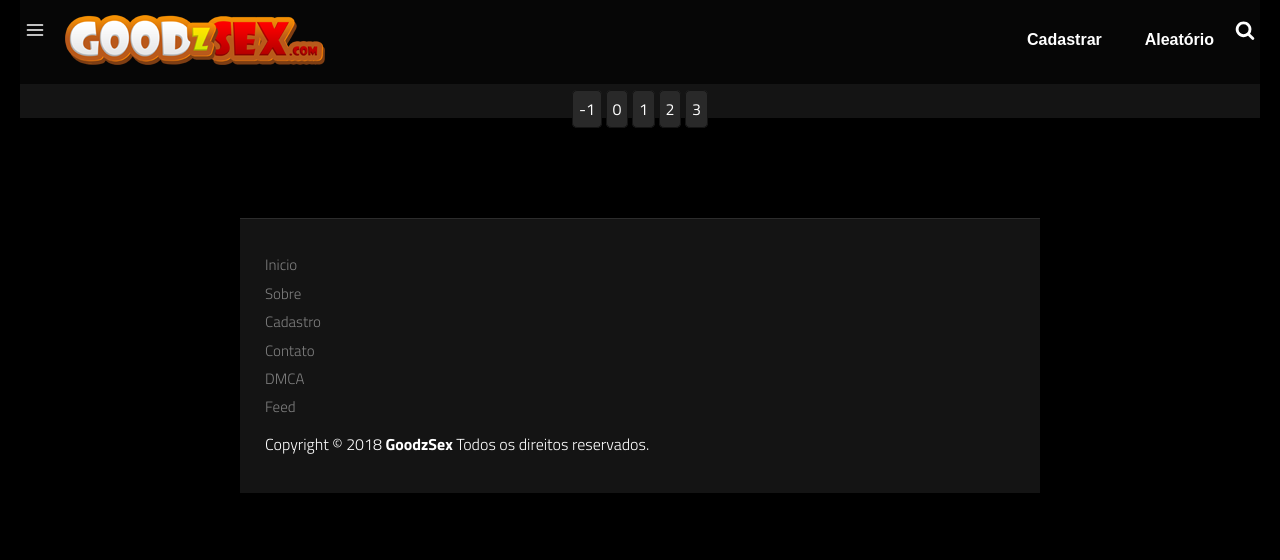
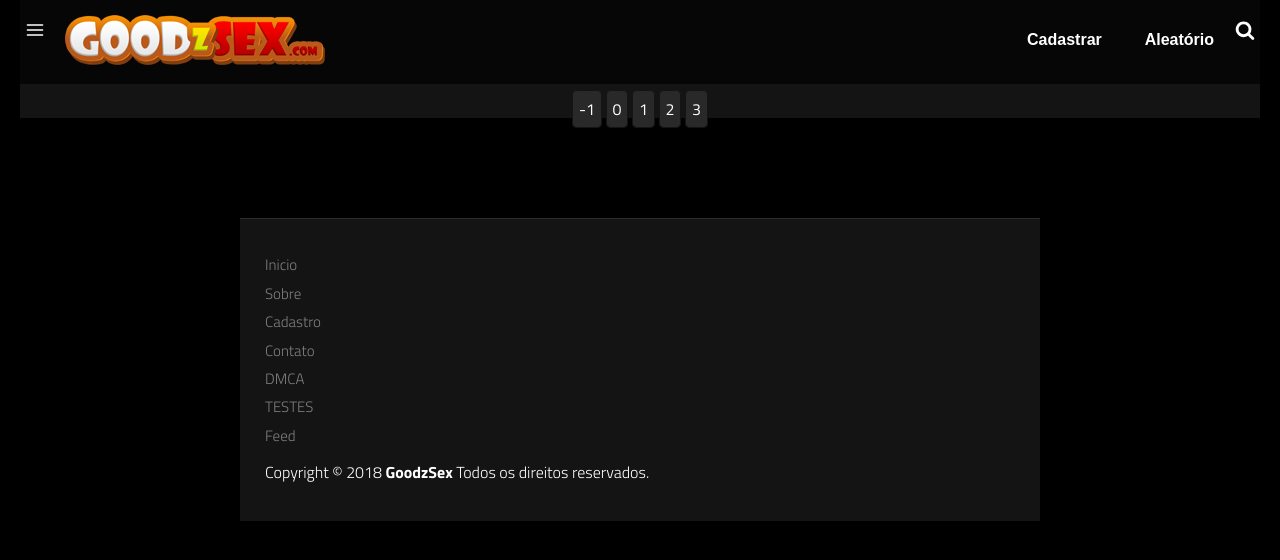
Before and after one commit to guiadamusculacao/guiadamusculacao, a Jekyll site: the page built from index.html, in a window 1280 px wide. Shown: the top 560 px of the page. Built offline with Jekyll 4.4.1, drawn with Linux system fonts in a browser that asks for light colours; nearby versions of some CDN libraries.

Commit message:
Update _config.yml

```diff
--- a/_config.yml
+++ b/_config.yml
@@ -53,6 +53,8 @@ links:
     url: /contato/
   - title: DMCA
     url: /dmca/
+  - title: TESTES
+    url: /teste/
 
 # Exclude my node related stuff
 exclude: ['package.json', 'src', 'node_modules']
```
